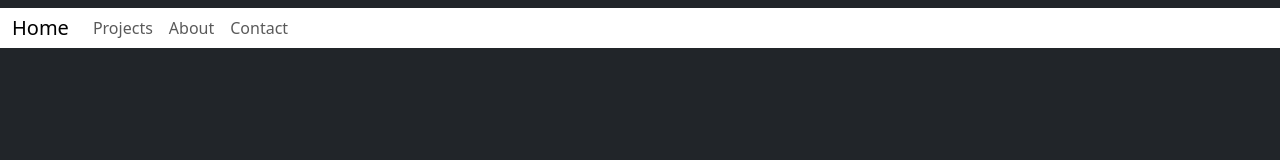
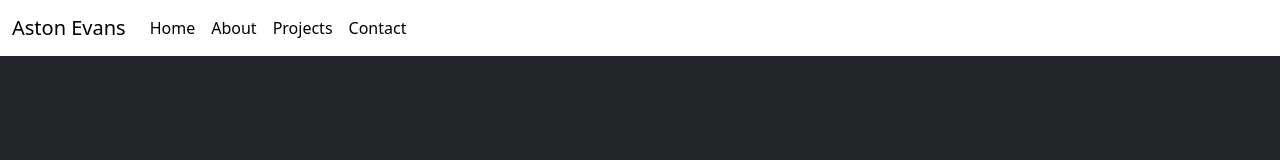
Before and after one commit to aston-evans/portfolio, a plain HTML site: page home.html in a window 1280 px wide. Drawn offline with nearby package versions, Linux system fonts and the light colour scheme.

Commit message:
fixing navbar and adding footer

```diff
--- a/home.html
+++ b/home.html
@@ -3,7 +3,7 @@
 
 <head>
     <title> Home Page </title>
-    <meta name="viewport" content="width=device-width, initial-scale=1.0" charset="UTF-8">
+    <meta name="viewport" content="width=device-width, initial-scale=1" charset="UTF-8">
     <link href="style.css" rel="stylesheet">
     <link href="https://cdn.jsdelivr.net/npm/bootstrap@5.3.3/dist/css/bootstrap.min.css" rel="stylesheet"
         integrity="sha384-QWTKZyjpPEjISv5WaRU9OFeRpok6YctnYmDr5pNlyT2bRjXh0JMhjY6hW+ALEwIH" crossorigin="anonymous">
@@ -11,9 +11,9 @@
 
 <body class="bg-dark">
     <script src="https://cdn.jsdelivr.net/npm/bootstrap@5.3.3/dist/js/bootstrap.bundle.min.js"></script>
-    <nav class="navbar navbar-expand-lg">
-        <div class="container-fluid bg-white">
-            <a class="navbar-brand" href="home.html">Home</a>
+    <nav class="navbar navbar-expand-lg bg-white">
+        <div class="container-fluid">
+            <a class="navbar-brand" href="home.html">Aston Evans</a>
             <button class="navbar-toggler" type="button" data-bs-toggle="collapse"
                 data-bs-target="#navbarSupportedContent" aria-controls="navbarSupportedContent" aria-expanded="false"
                 aria-label="Toggle navigation">
@@ -22,25 +22,31 @@
             <div class="collapse navbar-collapse" id="navbarSupportedContent">
                 <ul class="navbar-nav me-auto mb-2 mb-lg-0">
                     <li class="nav-item">
-                        <a class="nav-link" aria-current="page" href="#">Projects</a>
+                        <a class="nav-link text-black" href="/home.html">Home</a>
                     </li>
                     <li class="nav-item">
-                        <a class="nav-link" href="#">About</a>
+                        <a class="nav-link text-black" href="/about.html">About</a>
                     </li>
                     <li class="nav-item">
-                        <a class="nav-link" href="#">Contact</a>
+                        <a class="nav-link text-black" href="/project.html">Projects</a>
+                    </li>
+                    <li class="nav-item">
+                        <a class="nav-link text-black" href="/contact.html">Contact</a>
                     </li>
                 </ul>
             </div>
         </div>
     </nav>
-<!-- main content-->
+    <!-- main content-->
     <div class="d-flex justify-content-center align-items-center mt-5">
         <p></p>
     </div>
-<footer>
-    <!-- contact info, links to github/ linkedin/ email etc. -->
-</footer>
+    <footer>
+        <div class="footer bg-light">
+            <a></a>
+        </div>
+        <!-- contact info, links to github/ linkedin/ email etc. -->
+    </footer>
 </body>
 
 </html>
```
